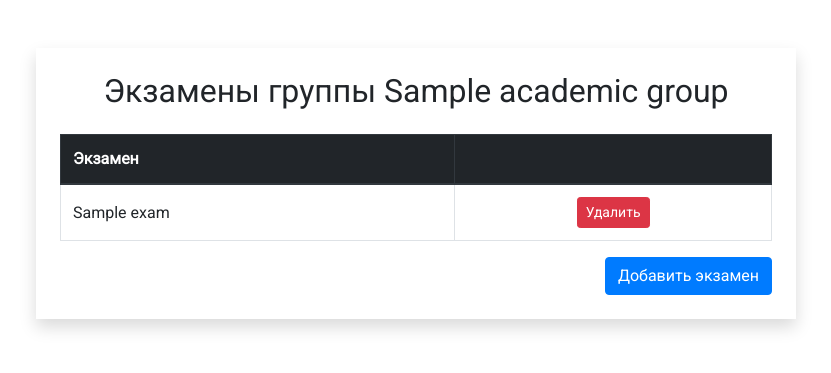
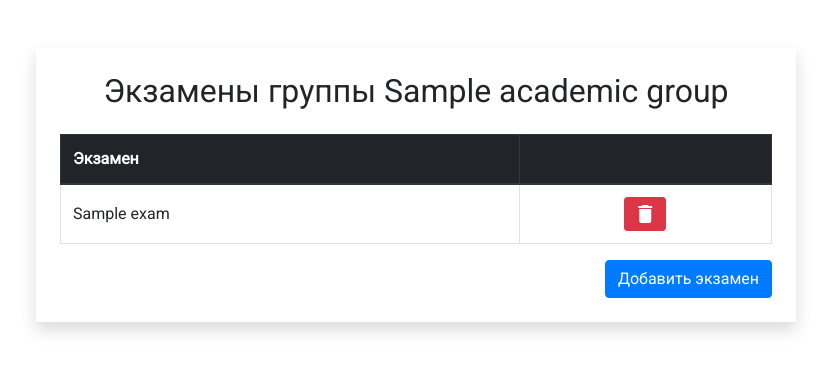
Before and after one commit to kiseru/ProjectCBAG, a Django app: template academic_groups/templates/academic_groups/academicgroupexam_list.html in a window 1280 px wide. Shown: the part 56-429 px from the top of the page, without its empty margins (224-1055 px from the left). Run offline with Django 3.2, Linux system fonts and the light colour scheme; the template is opened without the code that fills it: most values are stand-ins (such as "Sample title", 1, 10 or a date in 2020); some libraries are stand-ins or nearby versions.

Commit message:
Changed delete button on AcademicGroupExamListView

```diff
--- a/academic_groups/templates/academic_groups/academicgroupexam_list.html
+++ b/academic_groups/templates/academic_groups/academicgroupexam_list.html
@@ -21,7 +21,9 @@
             <tr>
               <td class="align-middle">{{ academic_group_exam.exam.name }}</td>
               <td class="text-center">
-                <a href="#" class="btn btn-danger btn-sm" role="button">Удалить</a>
+                <a href="#" class="btn btn-danger btn-sm" role="button">
+                  <i class="material-icons align-middle">delete</i>
+                </a>
               </td>
             </tr>
           {% endfor %}
--- a/templates/base.html
+++ b/templates/base.html
@@ -10,6 +10,7 @@
   <link rel="stylesheet" href="https://stackpath.bootstrapcdn.com/bootstrap/4.1.3/css/bootstrap.min.css"
         integrity="sha384-MCw98/SFnGE8fJT3GXwEOngsV7Zt27NXFoaoApmYm81iuXoPkFOJwJ8ERdknLPMO" crossorigin="anonymous">
   <link href="https://fonts.googleapis.com/css?family=Roboto&display=swap" rel="stylesheet">
+  <link href="https://fonts.googleapis.com/icon?family=Material+Icons" rel="stylesheet">
   <script src="https://code.jquery.com/jquery-3.3.1.slim.min.js"
           integrity="sha384-q8i/X+965DzO0rT7abK41JStQIAqVgRVzpbzo5smXKp4YfRvH+8abtTE1Pi6jizo"
           crossorigin="anonymous"></script>
```
